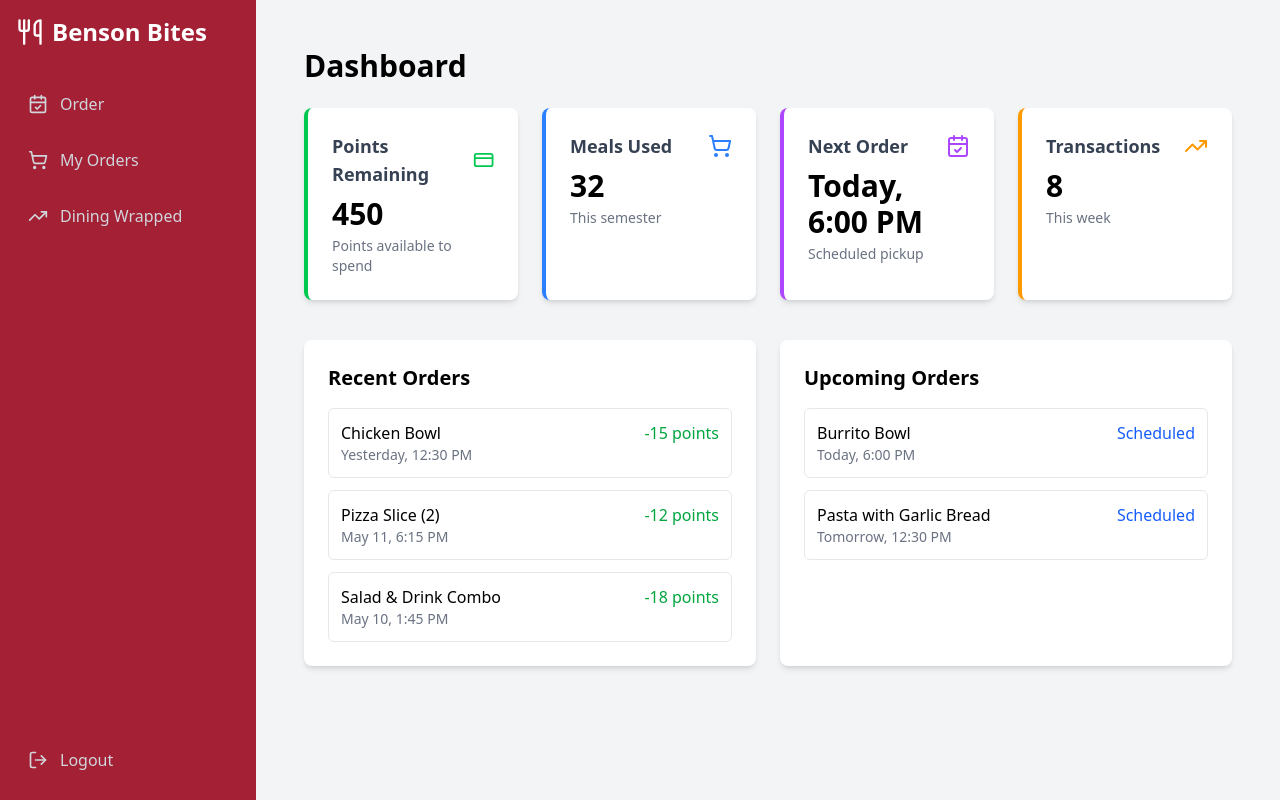
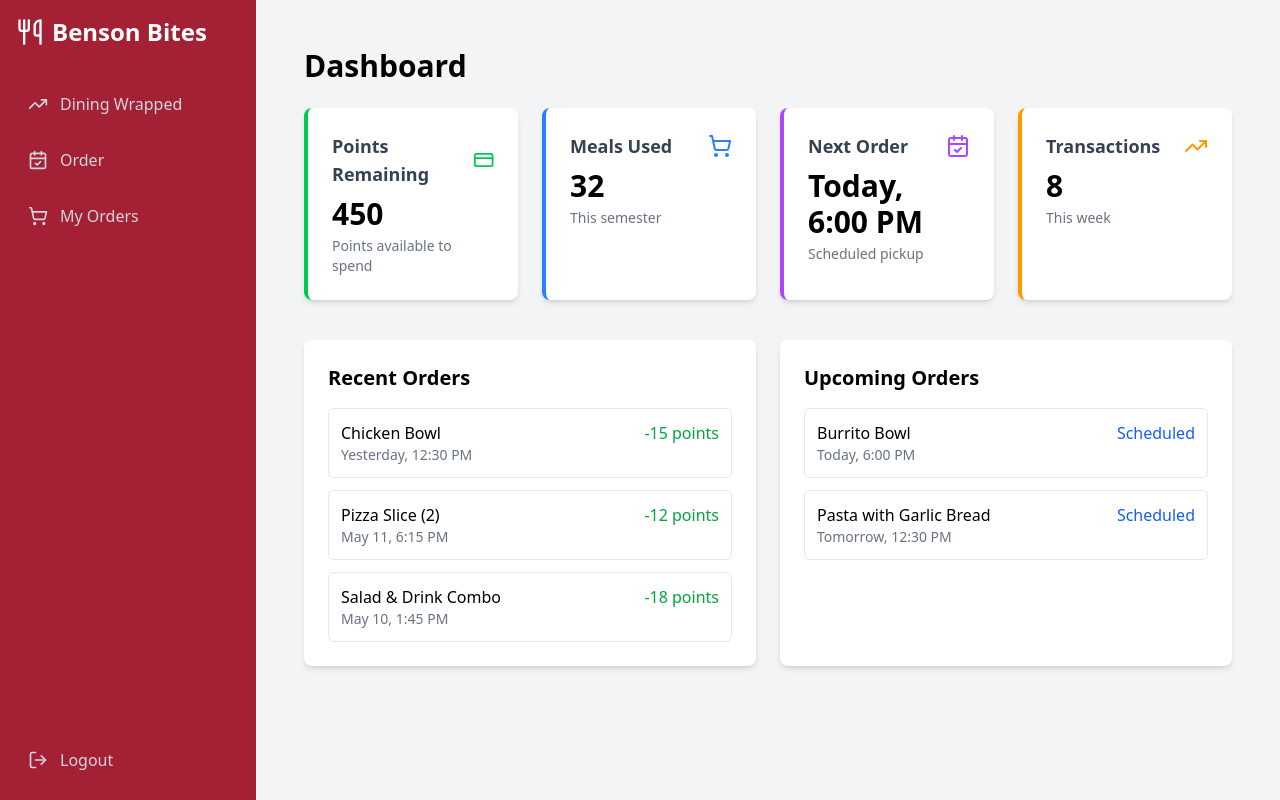
Before and after one commit to infecting/benson-meal-tracker, a Next.js app in the folder frontend/: page / in a window 1280 px wide. Built offline with nearby package versions, Linux system fonts and the light colour scheme.

Commit message:
Moved Wrapped Up Navbar

```diff
--- a/frontend/components/Navbar.tsx
+++ b/frontend/components/Navbar.tsx
@@ -10,11 +10,11 @@ export const Navbar = ({ currentPath = "/" }) => {
     const [isLoggingOut, setIsLoggingOut] = useState(false);
     const [isMobileMenuOpen, setIsMobileMenuOpen] = useState(false);
 
-    const navItems = [
-        { name: 'Order', path: '/menu', icon: <CalendarCheck size={20} /> },
-        { name: 'My Orders', path: '/orders', icon: <ShoppingCart size={20} /> },
-        { name: 'Dining Wrapped', path: '/wrapped', icon: <TrendingUp size={20} /> },
-    ];
+const navItems = [
+    { name: 'Dining Wrapped', path: '/wrapped', icon: <TrendingUp size={20} /> },
+    { name: 'Order', path: '/menu', icon: <CalendarCheck size={20} /> },
+    { name: 'My Orders', path: '/orders', icon: <ShoppingCart size={20} /> },
+];
 
     const isActive = (path) => {
         return pathname === path || pathname?.startsWith(`${path}/`);
```
